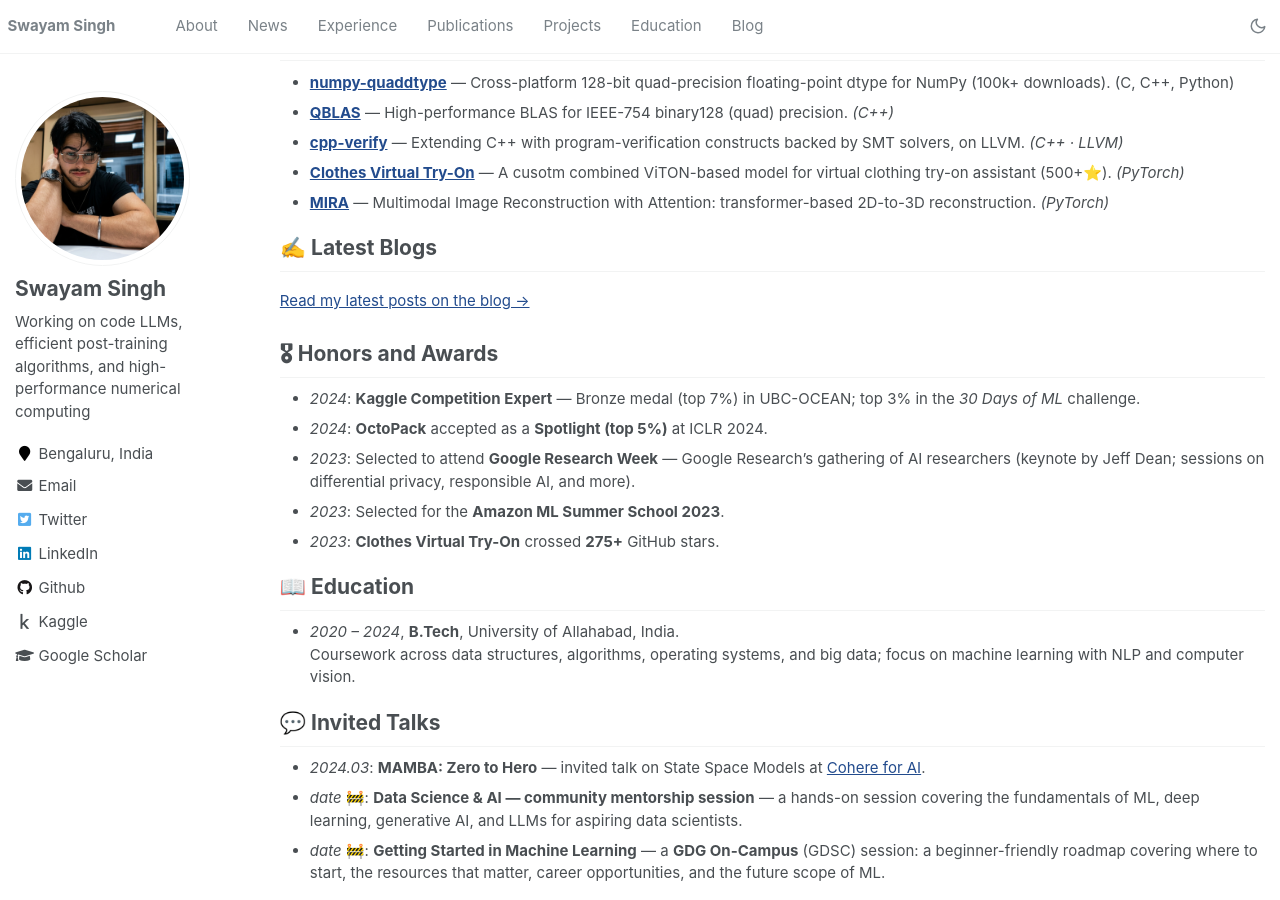
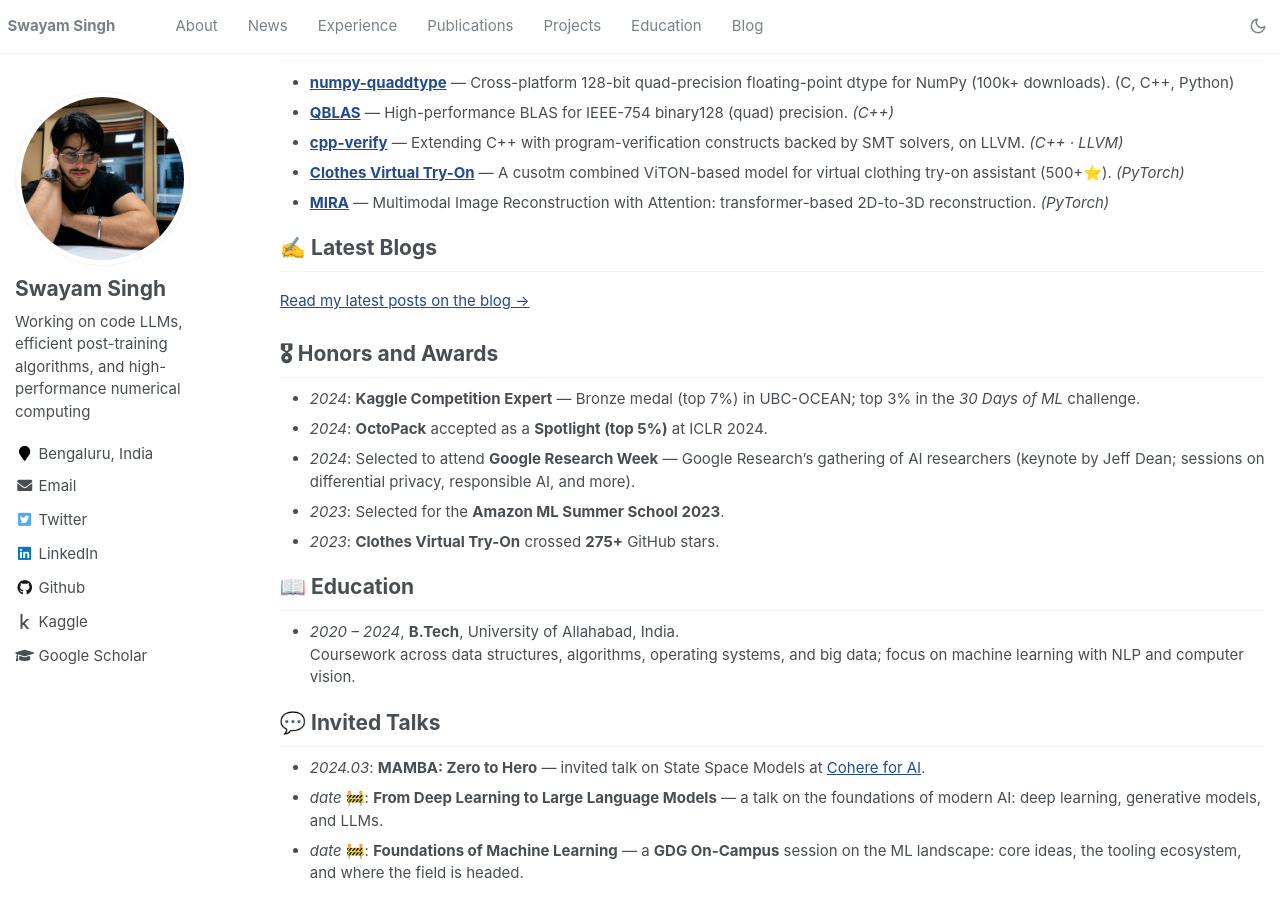
Before and after one commit to SwayamInSync/SwayamInSync.github.io, a Jekyll site: the page built from _pages/about.md, in a window 1280 px wide and 900 px high, scrolled down 1676 px. Built offline with Jekyll 4.4.1, drawn with Linux system fonts in a browser that asks for light colours; comment, search, counter and statistics services are not loaded.

Commit message:
Talks: stronger technical titles; Research Week dated Feb 2024
Co-Authored-By: Claude Opus 4.8 (1M context) <noreply@anthropic.com>

```diff
--- a/_pages/about.md
+++ b/_pages/about.md
@@ -95,7 +95,7 @@ Raymond Li, …, **Swayam Singh**, et al. (BigCode)
 
 - _2024_: **Kaggle Competition Expert** — Bronze medal (top 7%) in UBC-OCEAN; top 3% in the _30 Days of ML_ challenge.
 - _2024_: **OctoPack** accepted as a **Spotlight (top 5%)** at ICLR 2024.
-- _2023_: Selected to attend **Google Research Week** — Google Research's gathering of AI researchers (keynote by Jeff Dean; sessions on differential privacy, responsible AI, and more). <!-- 🚧 MARKER: confirm year -->
+- _2024_: Selected to attend **Google Research Week** — Google Research's gathering of AI researchers (keynote by Jeff Dean; sessions on differential privacy, responsible AI, and more).
 - _2023_: Selected for the **Amazon ML Summer School 2023**.
 - _2023_: **Clothes Virtual Try-On** crossed **275+** GitHub stars.
 
@@ -106,6 +106,6 @@ Raymond Li, …, **Swayam Singh**, et al. (BigCode)
 # 💬 Invited Talks
 
 - _2024.03_: **MAMBA: Zero to Hero** — invited talk on State Space Models at [Cohere for AI](https://cohere.com/research).
-- _date_ 🚧: **Data Science & AI — community mentorship session** — a hands-on session covering the fundamentals of ML, deep learning, generative AI, and LLMs for aspiring data scientists. <!-- 🚧 MARKER: add date + host/community name -->
-- _date_ 🚧: **Getting Started in Machine Learning** — a **GDG On-Campus** (GDSC) session: a beginner-friendly roadmap covering where to start, the resources that matter, career opportunities, and the future scope of ML. <!-- 🚧 MARKER: add date + campus/chapter -->
+- _date_ 🚧: **From Deep Learning to Large Language Models** — a talk on the foundations of modern AI: deep learning, generative models, and LLMs. <!-- 🚧 MARKER: add date + host/community name -->
+- _date_ 🚧: **Foundations of Machine Learning** — a **GDG On-Campus** session on the ML landscape: core ideas, the tooling ecosystem, and where the field is headed. <!-- 🚧 MARKER: add date + campus/chapter -->
 <!-- 🚧 MARKER: add more talks here -->
```
